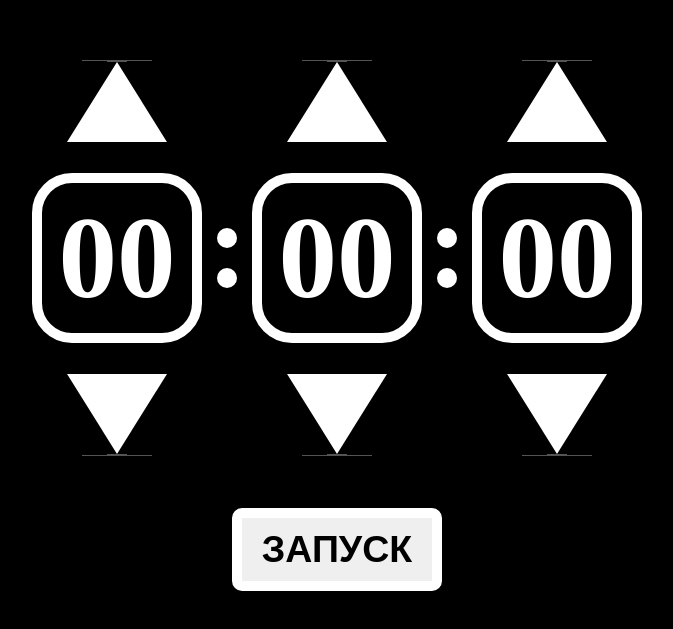
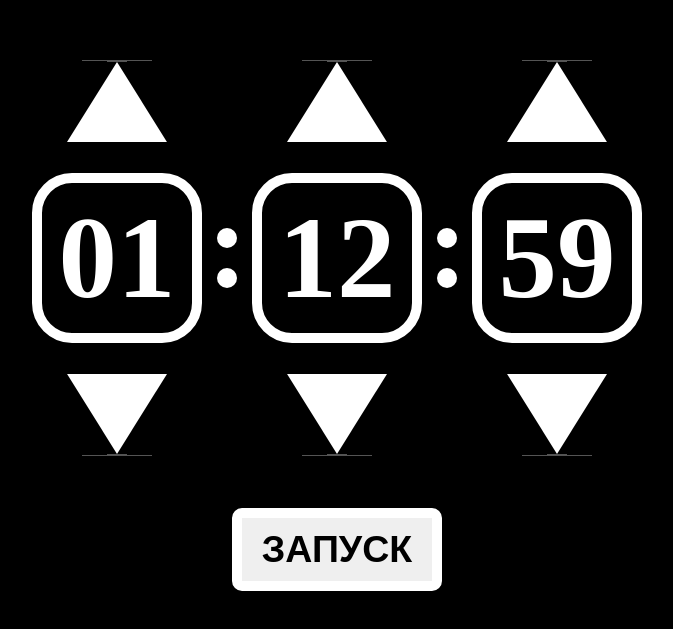
Before and after one commit to amoCRM-syrovezhko-test-task/timer, a React (Create React App) app: page / in a window 1280 px wide. Shown: the part 101-730 px from the top of the page, without its empty margins (303-976 px from the left). Built offline with nearby package versions, Linux system fonts and the light colour scheme.

Commit message:
refactor: set default time as `01:12:59`

```diff
--- a/src/App.js
+++ b/src/App.js
@@ -4,7 +4,7 @@ import Button from './components/Button';
 import { useState } from 'react';
 
 function App() {
-  const [time, setTime] = useState({s: 0, m: 0, h: 0});
+  const [time, setTime] = useState({s: 59, m: 12, h: 1});
   const [defaultScreen, setDefaultScreen] = useState(true);
   const [interv, setInterv] = useState();
   const [pause, setPause] = useState(false);
```
Also changed, not shown: 11 other files (tests, documents, lock files or other folders).
